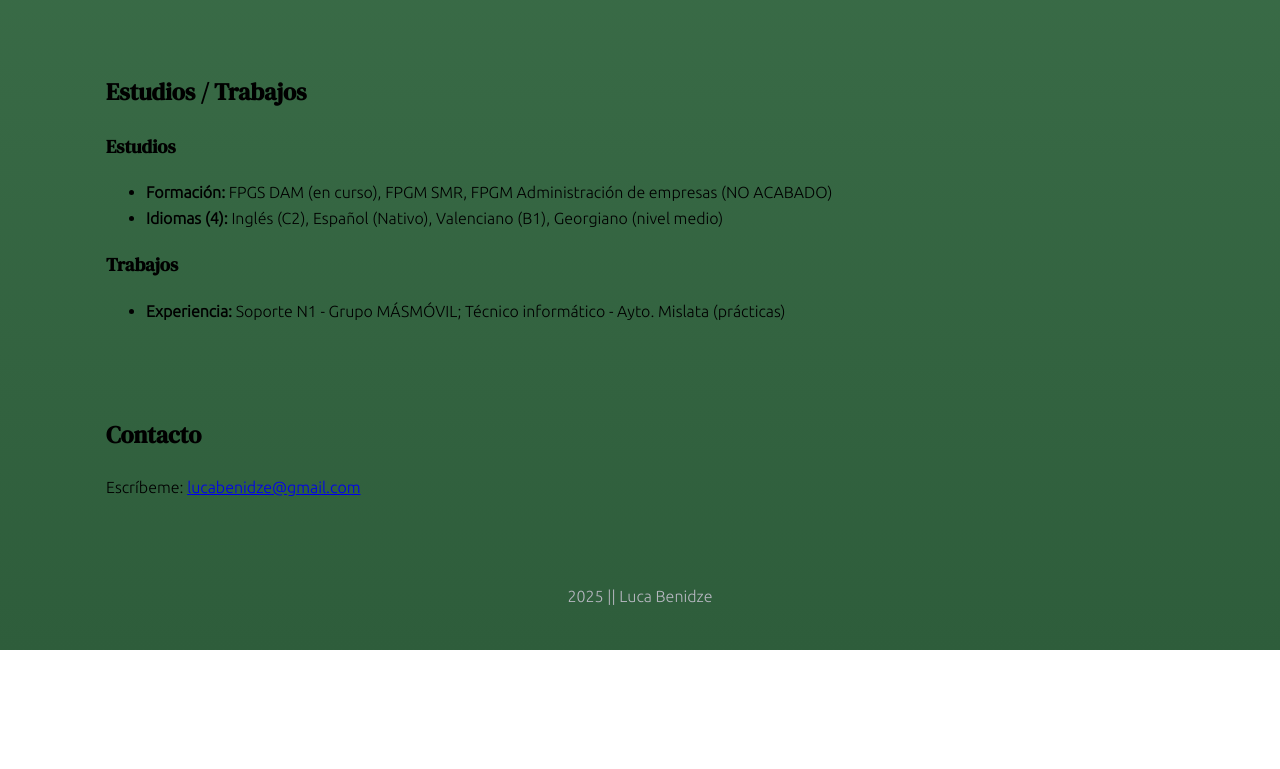
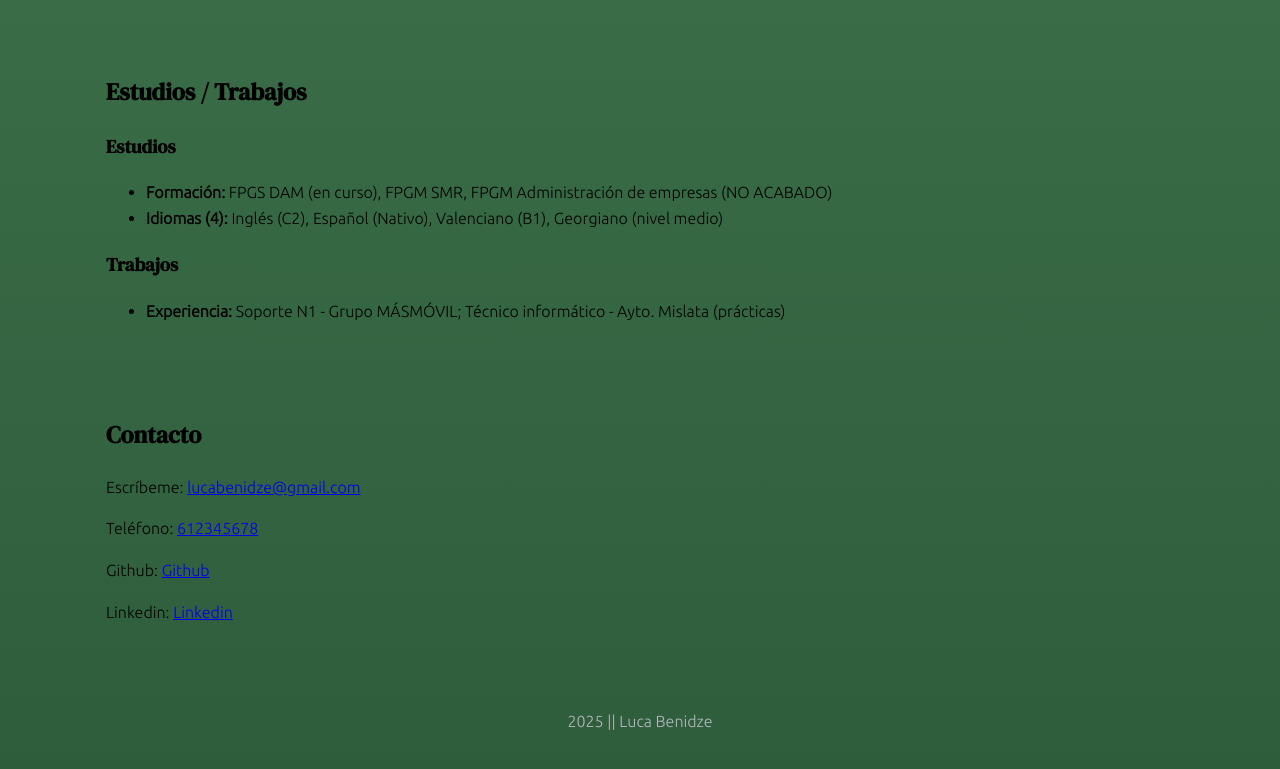
Before and after one commit to luucabg/mi-portfolio, a plain HTML site: page index.html in a window 1280 px wide. Shown: the part 1861-2630 px from the top of the page. Before the commit the page ends 2511 px from the top, so only its background shows below. Drawn offline with Linux system fonts and the light colour scheme.

Commit message:
Últimos retoques

```diff
--- a/index.html
+++ b/index.html
@@ -71,6 +71,9 @@
     <section id="contacto" class="contact">
       <h2>Contacto</h2>
       <p>Escríbeme: <a href="mailto:lucabenidze@gmail.com">lucabenidze@gmail.com</a></p>
+      <p>Teléfono: <a href="tel:+34666666666">612345678</a></p>
+      <p>Github: <a href="https://github.com/lucabenidze">Github</a></p>
+      <p>Linkedin: <a href="https://www.linkedin.com/in/lucabenidze/">Linkedin</a></p>
     </section>
   </main>
 
```
Also changed, not shown: privacidad.html (+0 -1 lines).
